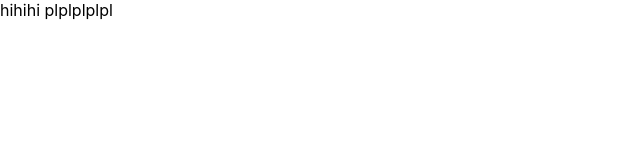
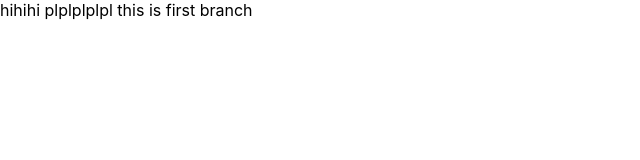
Before and after one commit to ArashMalekian/Sliders, a JavaScript app: page / in a window 1280 px wide. Shown: the top 160 px of the page, without its empty margins (0-640 px from the left). Built offline with nearby package versions, Linux system fonts and the light colour scheme; the HTML template or start-up script is replaced by a standard one.

Commit message:
second test

```diff
--- a/src/App.js
+++ b/src/App.js
@@ -5,6 +5,7 @@ function App() {
     <div className="App">
       hihihi
       plplplplpl
+      this is first branch
     </div>
   );
 }
```
